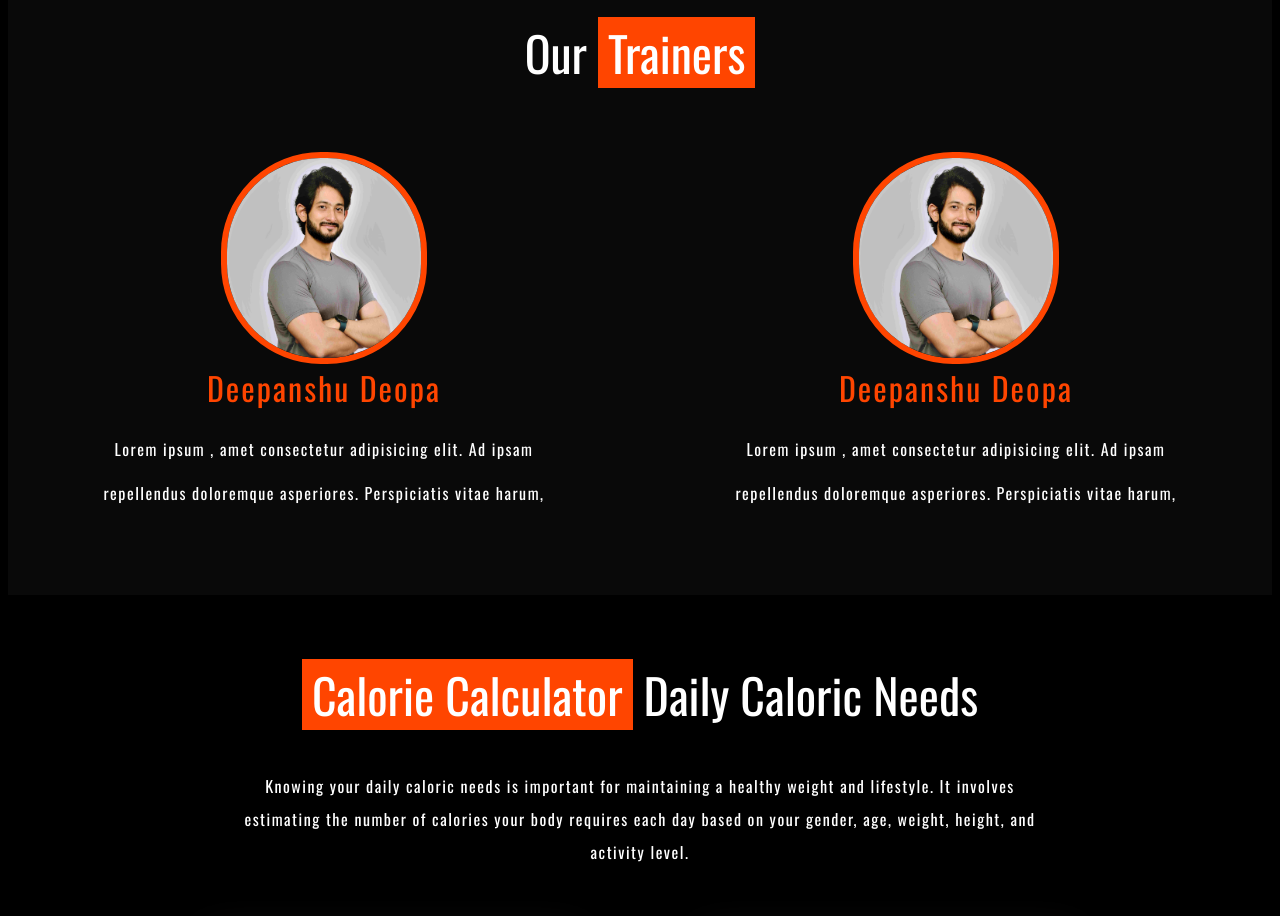
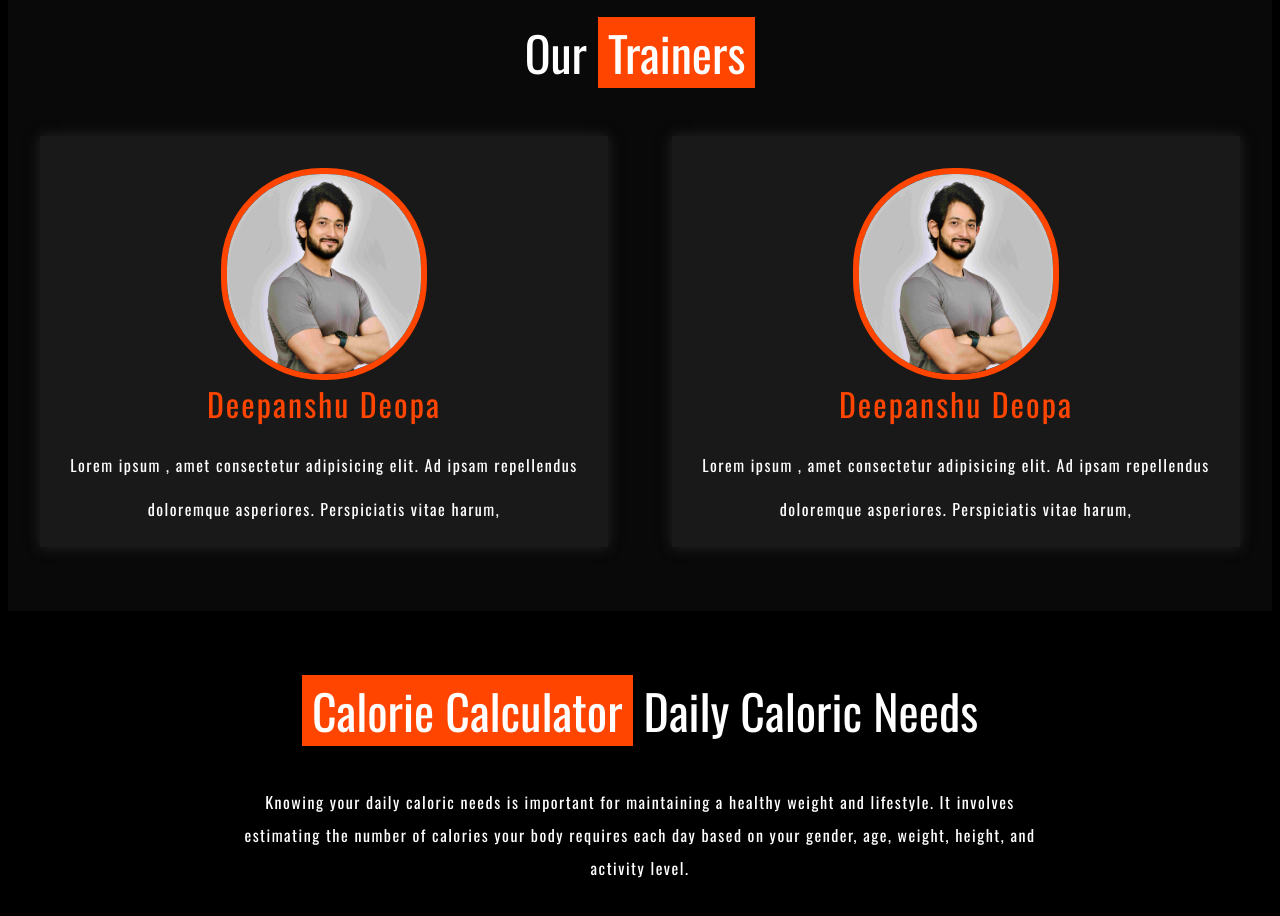
Before and after one commit to ankitsingh2105/GYM-website, a React (Vite) app: page / in a window 1280 px wide. Shown: the part 1440-2356 px from the top of the page. Built offline with nearby package versions, Linux system fonts and the light colour scheme.

Commit message:
improved

```diff
--- a/src/Components/Calculator/Calculator.css
+++ b/src/Components/Calculator/Calculator.css
@@ -9,13 +9,12 @@
 }
 
 .Calc_card {
-    background-color: rgb(20 20 20);
-    background-color: rgb(26 25 25);
     margin: 4rem ;
     display: flex;
     flex-direction: column;
     align-items: center;
     padding: 0px 10px;
+    background-color: rgb(26 25 25);
     box-shadow:  0px 0px 40px #282626;
 }
 
--- a/src/Components/Navbar/Navbar.css
+++ b/src/Components/Navbar/Navbar.css
@@ -101,7 +101,7 @@ body {
         margin: 0px 2px;
     }
 }
-@media screen and (max-width: 572px) {
+@media screen and (max-width: 599px) {
     .Navbar_main_div img{
         margin: auto;
     }
--- a/src/Components/Trainers/Trainer.css
+++ b/src/Components/Trainers/Trainer.css
@@ -22,11 +22,13 @@
 }
 
 .Trainer_card {
-    margin: 2rem 0rem 0rem 0rem;
+    margin: 3rem 2rem 0rem 2rem;
+    background-color: rgb(26 25 25);
+    box-shadow:  0px 0px 12px #282626;
 }
 
 .text2 {
-    margin: 1rem 5rem;
+    margin: 1rem 1rem;
 }
 .text3{
     margin: .5rem 14rem;
```
